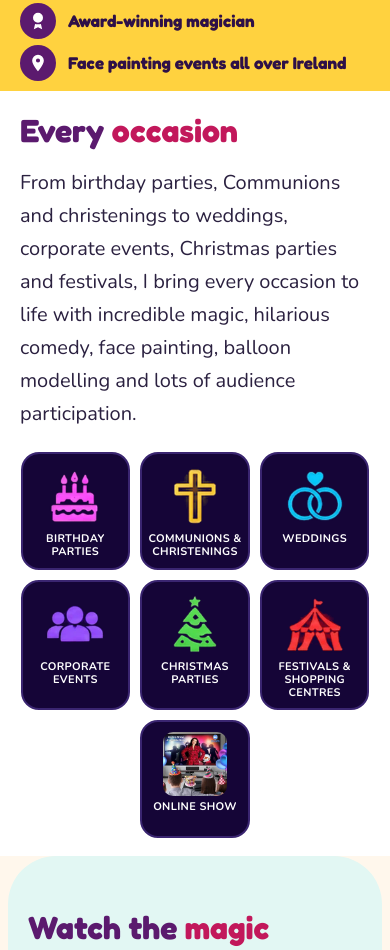
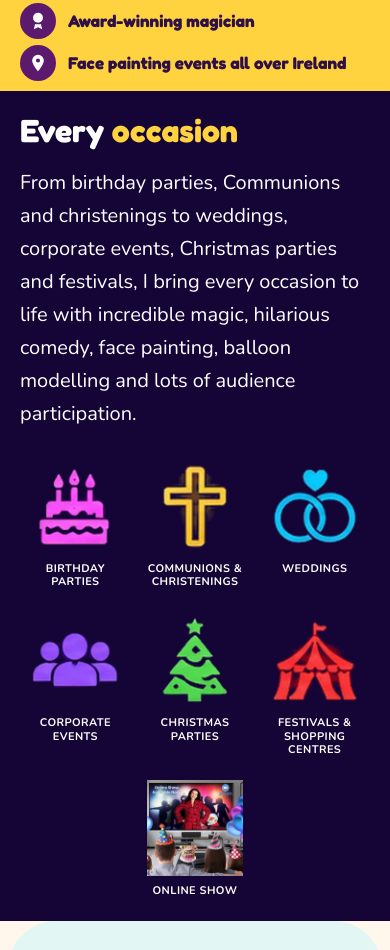
Before and after one commit to apexagenticsuk/marta-preview, a website: page index.html in a window 390 px wide. Shown: the part 1577-2527 px from the top of the page. Drawn offline with Linux system fonts and the light colour scheme.

Commit message:
Home: occasion icons bigger (128/150px, 96px phone) on the dark band with no dark square tiles; drag test picks a section pair that fits the viewport

```diff
--- a/style.css
+++ b/style.css
@@ -406,3 +406,12 @@ html.mclassic .mnav{position:absolute;top:100%;height:auto;overflow:visible;back
 .what .wrap,.joy .wrap{padding-top:0;padding-bottom:0}
 .trust{padding:10px 0}.trustlist{gap:6px}
 }
+/* occasion icons: no dark square tiles; bigger, clearer neon icons on the dark band */
+.occ{background:#150537;color:#fff;padding:34px 0 30px}
+.occ h2{color:#fff}.occ h2 .r{color:#ffd23f}.occ .big{color:#fff}
+.occgrid{gap:12px 12px}
+.occgrid a{background:transparent;border:0;border-radius:18px;min-height:0;padding:8px 4px;gap:8px;font-size:15px;letter-spacing:.04em}
+.occgrid a:hover,.occgrid a:focus-visible{background:rgba(255,255,255,.08);outline:2px solid #ffd23f;outline-offset:2px}
+.occgrid img{width:128px;height:128px;border-radius:0}
+@media(min-width:900px){.occgrid li{flex-basis:calc(25% - 9px)}.occgrid img{width:150px;height:150px}.occgrid a{font-size:16px}}
+@media(max-width:699px){.occgrid{gap:12px 10px}.occgrid li{flex-basis:calc(33.333% - 7px)}.occgrid a{min-height:0;padding:6px 2px;font-size:11px}.occgrid img{width:96px;height:96px}.occ{padding:22px 0 18px}}
```
Also changed, not shown: tests/drag.js (+1 -1 lines).
